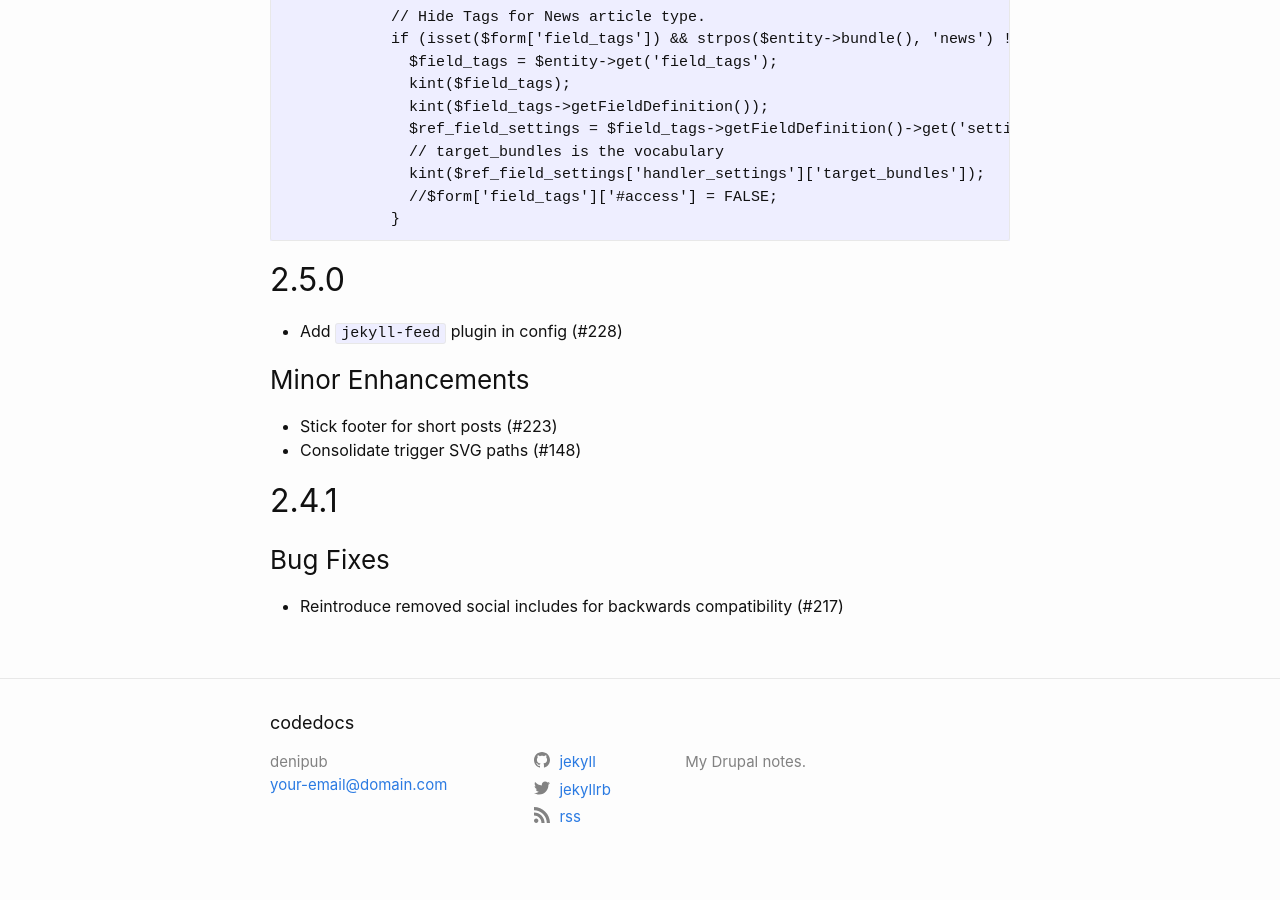
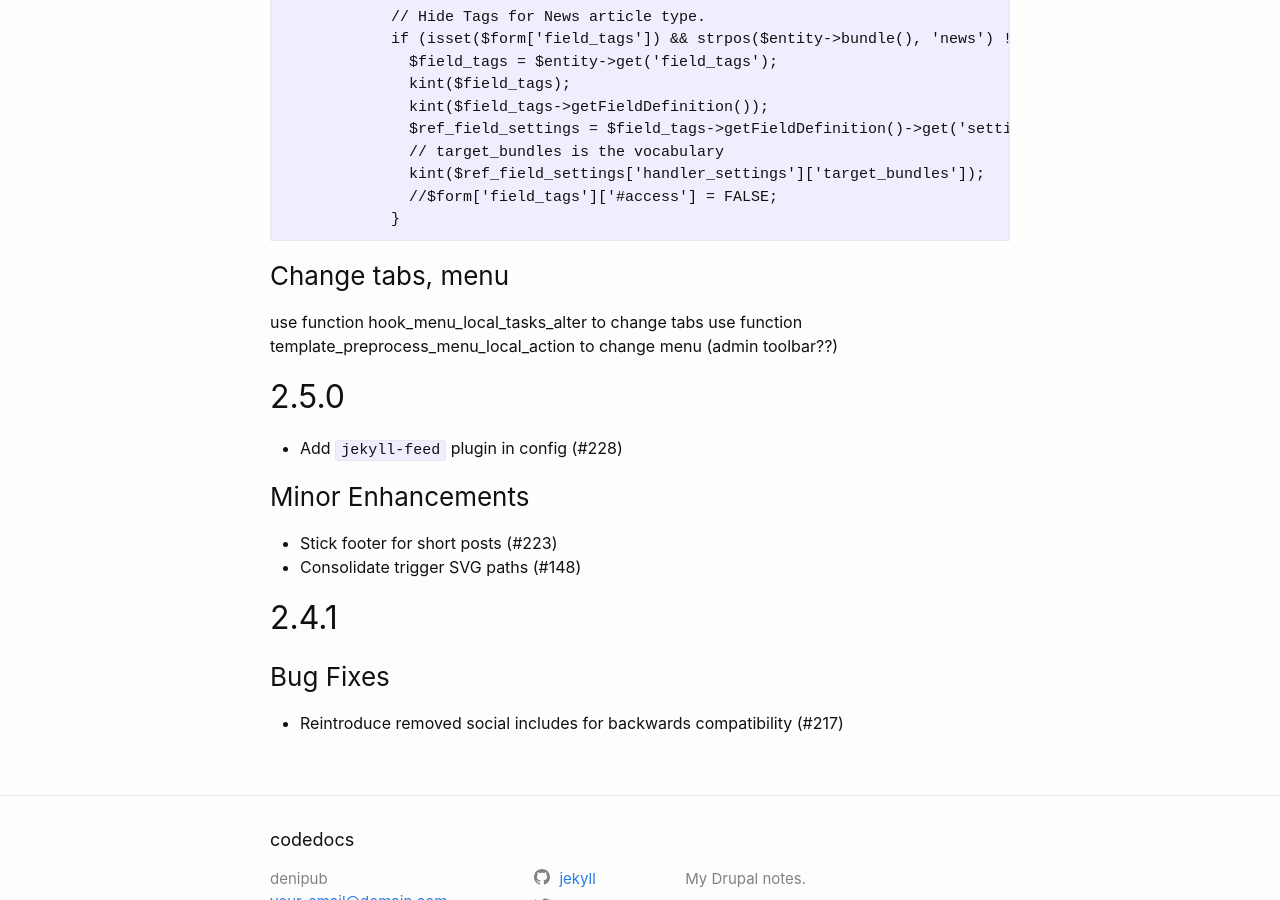
Before and after one commit to denipub/denipub.github.io, a Jekyll site: the page built from test.md, in a window 1280 px wide and 900 px high, scrolled down 1588 px. Built offline with Jekyll 4.4.1, drawn with Linux system fonts in a browser that asks for light colours; our own code applies the rules of GitHub Pages for plain Markdown files.

Commit message:
Update test.md

```diff
--- a/test.md
+++ b/test.md
@@ -67,8 +67,10 @@ MODULENAME.module inside function MODULENAME_form_node_form_alter(&$form, FormSt
 
 
 
+### Change tabs, menu
 
-
+use function hook_menu_local_tasks_alter to change tabs
+use function template_preprocess_menu_local_action to change menu (admin toolbar??)
 
 
 
```
